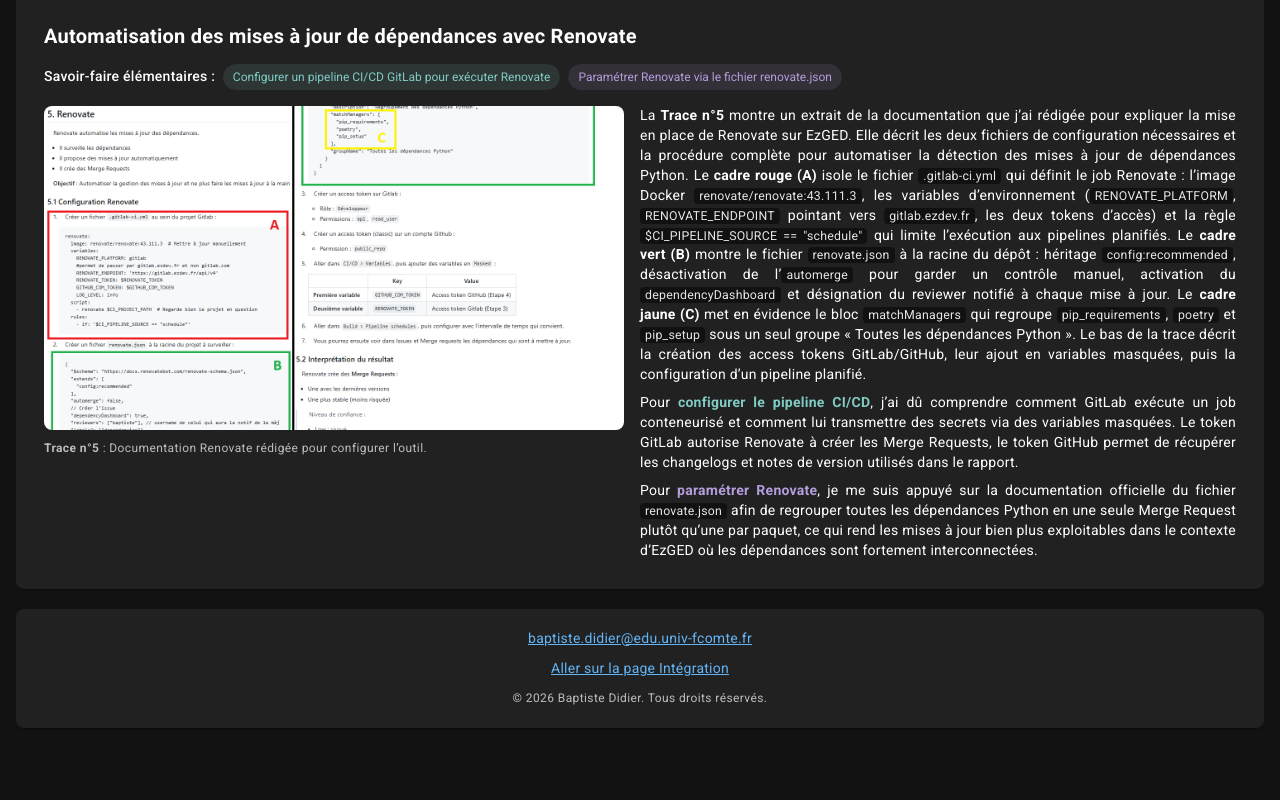
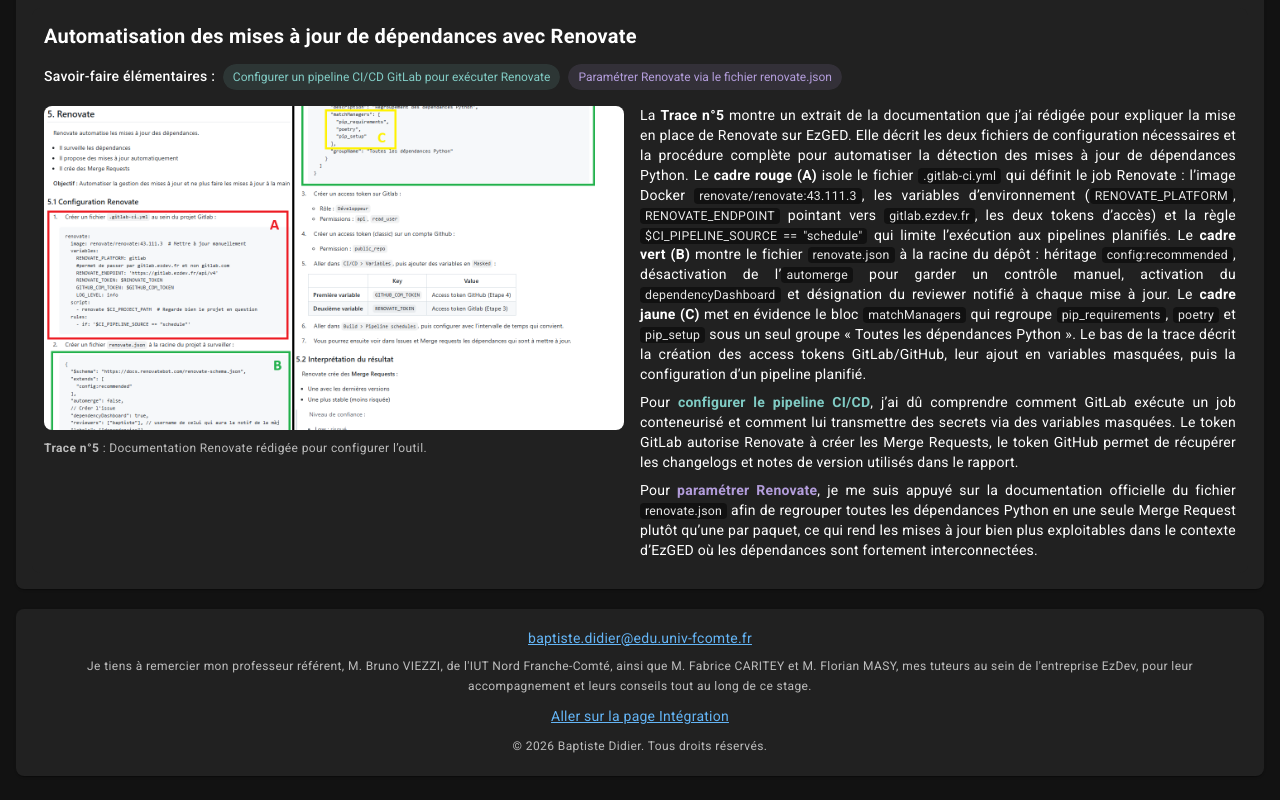
Before and after one commit to bdidier3/PortfolioStage_BUT2, a Vue app: page /#/suivi in a window 1280 px wide. Shown: the part 269-1069 px from the top of the page. Before the commit the page ends 1021 px from the top, so only its background shows below. Built offline with nearby package versions, Linux system fonts and the light colour scheme.

Commit message:
Ajout de remerciements footer

```diff
--- a/src/views/HomeView.vue
+++ b/src/views/HomeView.vue
@@ -190,6 +190,9 @@
       <p class="text-body-2 text-medium-emphasis">
         <a href="mailto:baptiste.didier@edu.univ-fcomte.fr" class="text-blue-lighten-2">baptiste.didier@edu.univ-fcomte.fr</a>
       </p>
+      <p class="text-caption text-medium-emphasis mt-2">
+        Je tiens à remercier mon professeur référent, M. Bruno VIEZZI, de l'IUT Nord Franche-Comté, ainsi que M. Fabrice CARITEY et M. Florian MASY, mes tuteurs au sein de l'entreprise EzDev, pour leur accompagnement et leurs conseils tout au long de ce stage.
+      </p>
       <div class="mt-2">
         <router-link to="/technique" class="text-blue-lighten-2 text-body-2">
           Aller sur la page Technique
--- a/src/views/IntegrationView.vue
+++ b/src/views/IntegrationView.vue
@@ -382,6 +382,9 @@
       <p class="text-body-2 text-medium-emphasis">
         <a href="mailto:baptiste.didier@edu.univ-fcomte.fr" class="text-blue-lighten-2">baptiste.didier@edu.univ-fcomte.fr</a>
       </p>
+      <p class="text-caption text-medium-emphasis mt-2">
+                Je tiens à remercier mon professeur référent, M. Bruno VIEZZI, de l'IUT Nord Franche-Comté, ainsi que M. Fabrice CARITEY et M. Florian MASY, mes tuteurs au sein de l'entreprise EzDev, pour leur accompagnement et leurs conseils tout au long de ce stage.
+      </p>
       <div class="mt-2">
         <router-link to="/" class="text-blue-lighten-2 text-body-2">
           Aller sur la page Accueil
--- a/src/views/SuiviView.vue
+++ b/src/views/SuiviView.vue
@@ -411,6 +411,9 @@
       <p class="text-body-2 text-medium-emphasis">
         <a href="mailto:baptiste.didier@edu.univ-fcomte.fr" class="text-blue-lighten-2">baptiste.didier@edu.univ-fcomte.fr</a>
       </p>
+      <p class="text-caption text-medium-emphasis mt-2">
+                Je tiens à remercier mon professeur référent, M. Bruno VIEZZI, de l'IUT Nord Franche-Comté, ainsi que M. Fabrice CARITEY et M. Florian MASY, mes tuteurs au sein de l'entreprise EzDev, pour leur accompagnement et leurs conseils tout au long de ce stage.
+      </p>
       <div class="mt-2">
         <router-link to="/integration" class="text-blue-lighten-2 text-body-2">
           Aller sur la page Int&eacute;gration
--- a/src/views/TechView.vue
+++ b/src/views/TechView.vue
@@ -464,6 +464,9 @@
       <p class="text-body-2 text-medium-emphasis">
         <a href="mailto:baptiste.didier@edu.univ-fcomte.fr" class="text-blue-lighten-2">baptiste.didier@edu.univ-fcomte.fr</a>
       </p>
+      <p class="text-caption text-medium-emphasis mt-2">
+                Je tiens à remercier mon professeur référent, M. Bruno VIEZZI, de l'IUT Nord Franche-Comté, ainsi que M. Fabrice CARITEY et M. Florian MASY, mes tuteurs au sein de l'entreprise EzDev, pour leur accompagnement et leurs conseils tout au long de ce stage.
+      </p>
       <div class="mt-2">
         <router-link to="/suivi" class="text-blue-lighten-2 text-body-2">
           Aller sur la page Suivi
```
